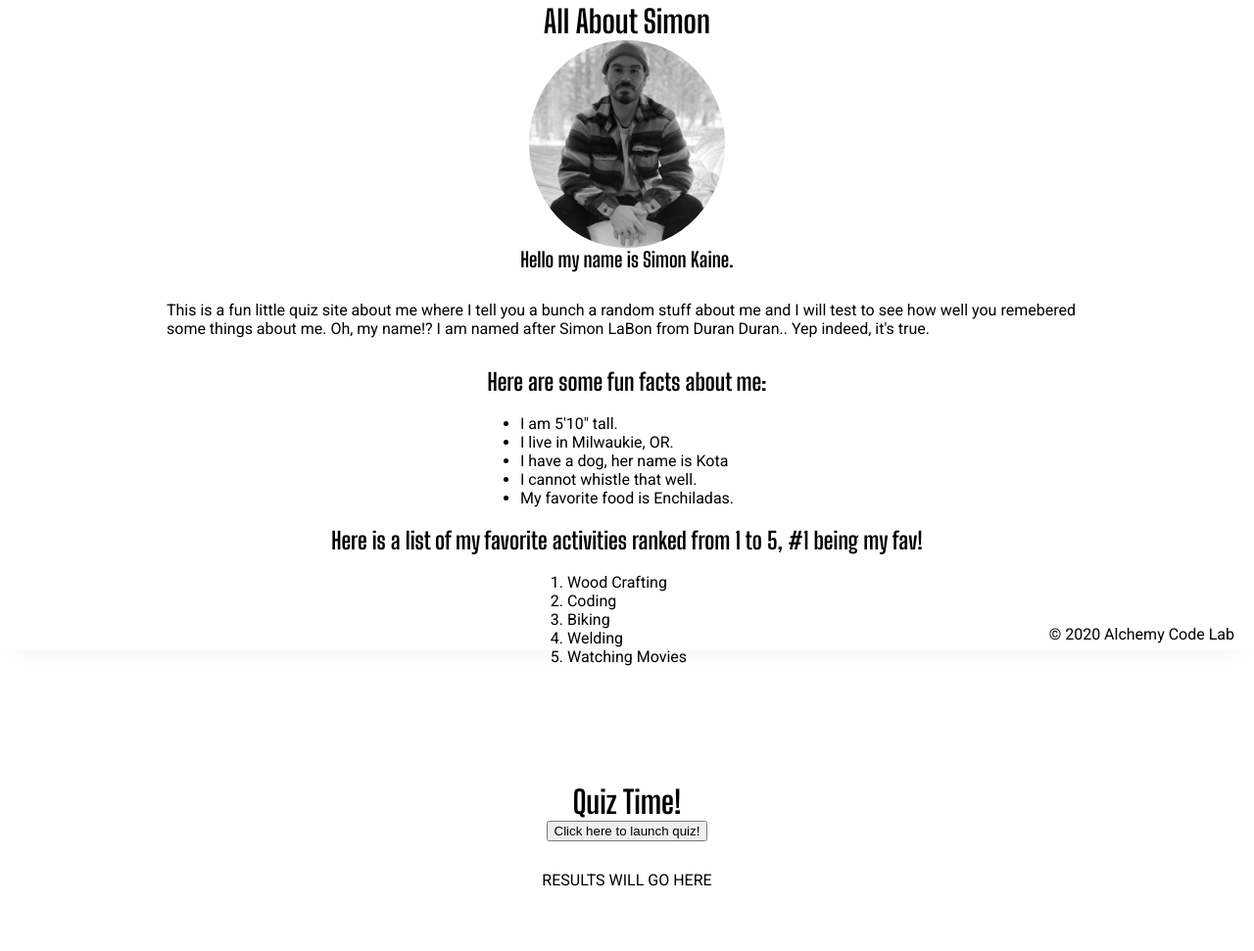
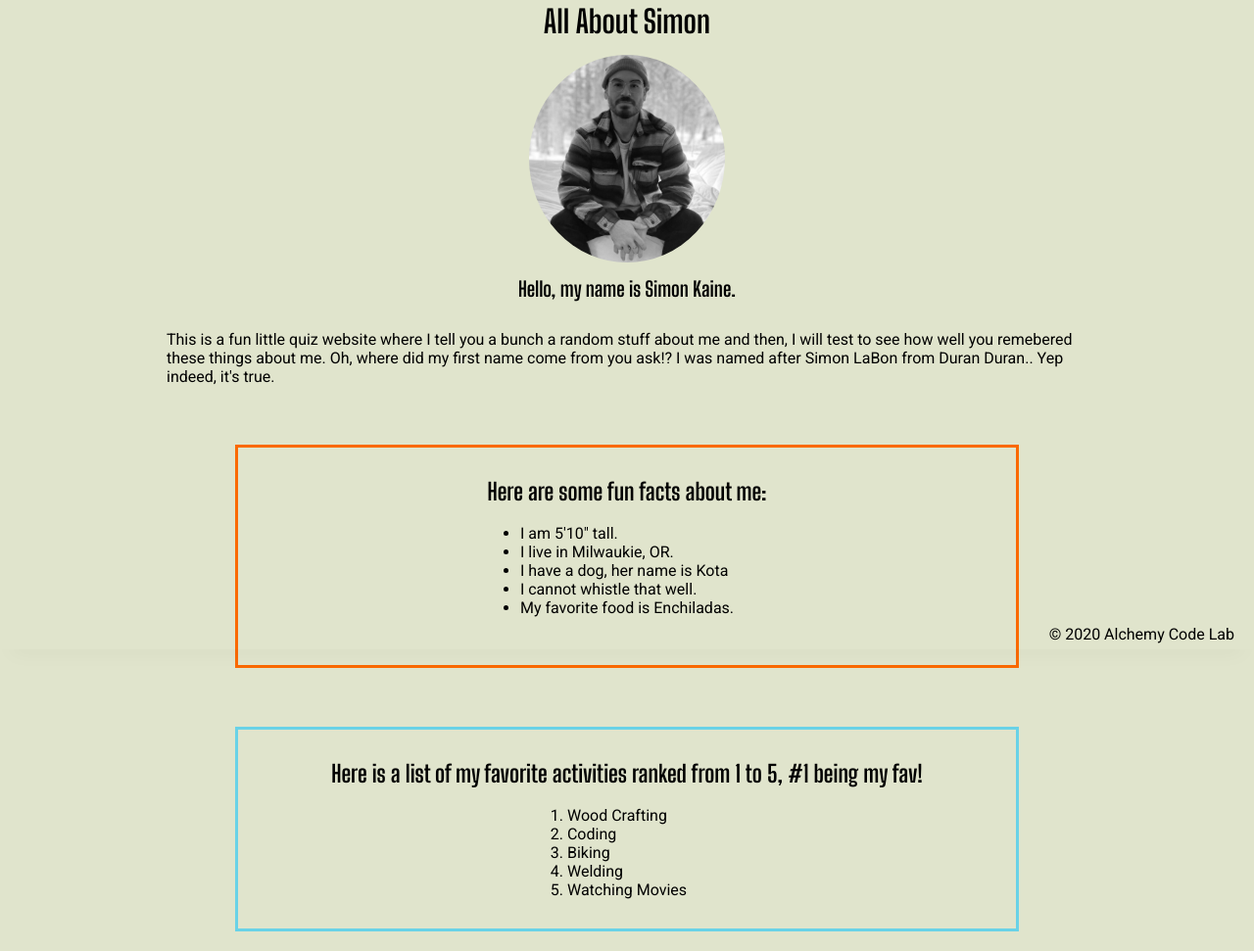
Before and after one commit to simonkaine/lab-01-about-simon, a plain HTML site: page index.html in a window 1280 px wide. Shown: the part 137-1108 px from the top of the page at 98% size. Drawn offline with Linux system fonts and the light colour scheme.

Commit message:
styles updated

```diff
--- a/app.js
+++ b/app.js
@@ -35,7 +35,7 @@ quizButton.addEventListener('click', ()=> {
   if (confirmed) {
 
     const name = prompt('What is your name?');
-    const ans1 = prompt('Am i five foot nine inches tall?');
+    const ans1 = prompt('Am I five foot nine inches tall?');
     const ans2 = prompt('Do I hate watching movies?');
     const ans3 = prompt("Is it true, I really can't whistle.");
     const ans4 = prompt('Do I like to ride a bike?');
@@ -64,7 +64,7 @@ quizButton.addEventListener('click', ()=> {
     alert('Finished Quiz! Check below for your score!');
 
     const percentage = score / 10 * 100;
-    results.innerText = `${name} you got ${score} out of 10 correct! That's ${percentage}%`;
+    results.innerText = `${name}, you got ${score} out of 10 correct! That's ${percentage}%`;
     if (score <= 9) {
       results.style.color = 'red';
       message.innerText = "Unfortunatly you didn't get 100% correct. I'm sad now :,(";
--- a/index.html
+++ b/index.html
@@ -28,14 +28,15 @@
 
             <img src="./assets/simon.jpg" alt="Simon">
 
-            <h3> Hello my name is Simon Kaine.</h3>
+            <h3> Hello, my name is Simon Kaine.</h3>
 
-            <p>This is a fun little quiz site about me
-                where I tell you a bunch a random stuff about me and
-                I will test to see how well you remebered some
-                things about me. Oh, my name!?
-                I am named after Simon LaBon from Duran Duran.. Yep indeed, it's true.</p>
+            <p>This is a fun little quiz website
+                where I tell you a bunch a random stuff about me and then,
+                I will test to see how well you remebered these
+                things about me. Oh, where did my first name come from you ask!?
+                I was named after Simon LaBon from Duran Duran.. Yep indeed, it's true.</p>
 
+            <section class="bullet-list">
             <h2>Here are some fun facts about me:</h2> <br>
 
             <ul>
@@ -45,7 +46,9 @@
                 <li>I cannot whistle that well.</li>
                 <li>My favorite food is Enchiladas.</li>
             </ul><br>
+            </section>
 
+            <section class="numbered-list">
                 <h2>Here is a list of my favorite activities ranked from 1 to 5, #1 being my fav!</h2> <br>
 
                 <ol>
@@ -55,10 +58,11 @@
                     <li>Welding</li>
                     <li>Watching Movies</li>
                 </ol>
+            </section>
 
         </section>
 
-        <section>
+        <section class="quiz-box">
             <h1>Quiz Time!</h1>
             <button id='click-me'>Click here to launch quiz!</button>
             <p id='results'>RESULTS WILL GO HERE</p>
--- a/styles/home.css
+++ b/styles/home.css
@@ -1,7 +1,22 @@
 /* add home page styles here */
+/* @color1: #69D2E7;
+@color2: #A7DBD8;
+@color3: #E0E4CC;
+@color4: #F38630;
+@color5: #FA6900;
+@color6: #010819; */
+
 body {
     font-family: 'Roboto', sans-serif;
     font-weight: 100;
+}
+
+header {
+    background-color:#A7DBD8;
+}
+
+main {
+    background-color: #E0E4CC;
 }
 
 img {
@@ -23,3 +38,27 @@ h3 {
     font-size: 1.3em;
     font-family: 'Big Shoulders Display', cursive;
 }
+
+.bullet-list {
+    border: solid #FA6900;
+}
+
+.numbered-list {
+    border: solid #69D2E7;
+}
+
+.quiz-box {
+    padding-top: 0;
+    margin-top: 0;
+}
+
+button {
+    font-size: 1.2em;
+    margin-top: 20px;
+    border-radius: 2px;
+    box-shadow: 3px 3px 5px;
+}
+
+img {
+    margin: 15px 0 15px 0;
+}
```
Lines whose indentation alone changed are shown as unchanged.
